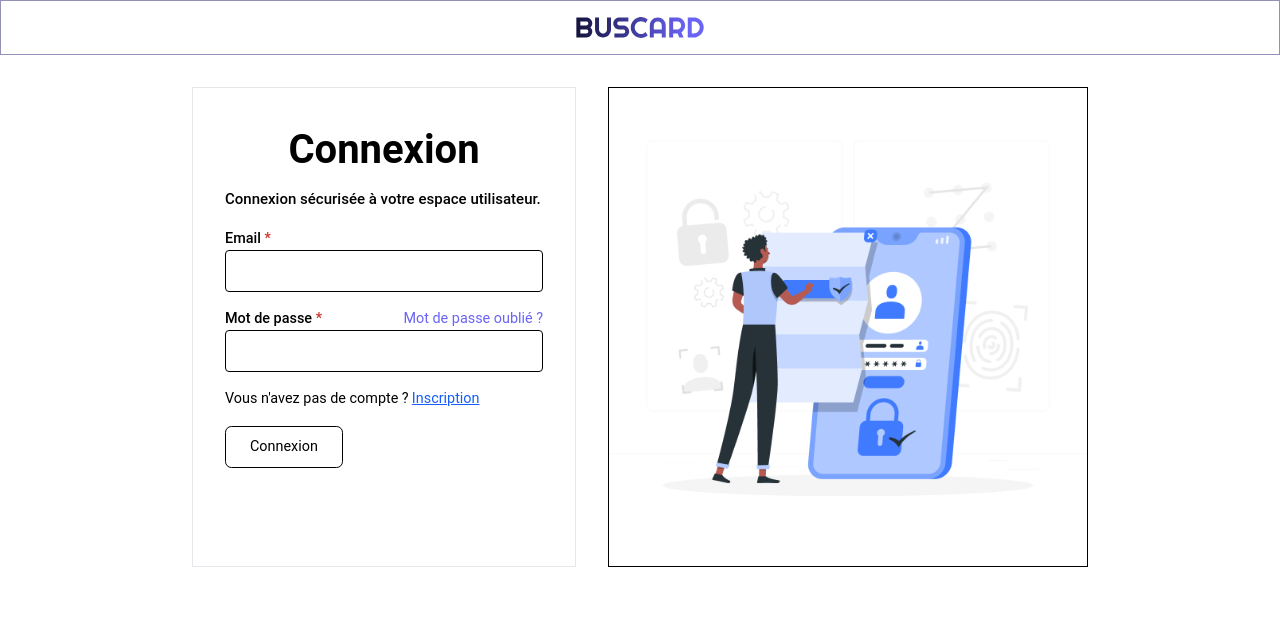
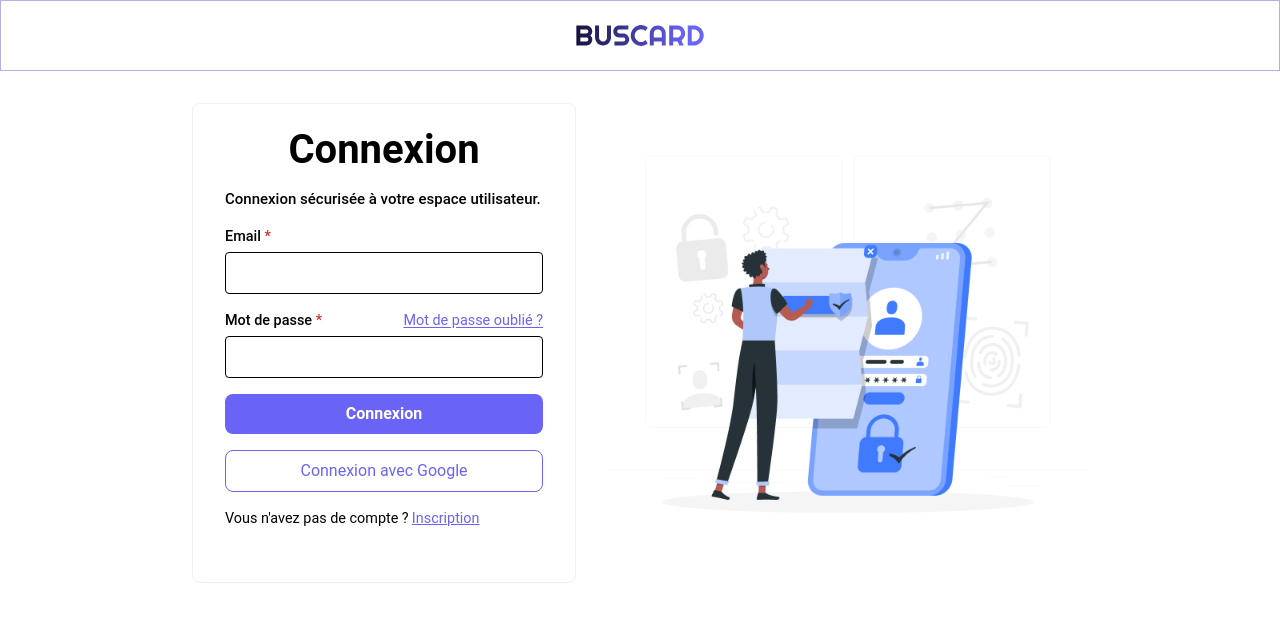
Before and after one commit to Valeryio/uniq_link_gen, a React (Vite) app in the folder frontend/: page /login in a window 1280 px wide. Shown: the top 622 px of the page. Built offline with nearby package versions, Linux system fonts and the light colour scheme.

Commit message:
Update the header

```diff
--- a/frontend/src/components/header.jsx
+++ b/frontend/src/components/header.jsx
@@ -5,7 +5,7 @@ import { Link } from "react-router";
 
 const PrimaryHeader = () => {
     return (
-        <header className="flex justify-between items-center py-[1rem] px-[2rem] border border-medium-purple " >
+        <header className="flex justify-between items-center py-[1rem] px-[2rem] border border-light-purple " >
             <div className="flex items-center gap-[2rem]">
                 <Link to="/" className="w-[8rem]">
                     <img src="./logo.svg" alt="" />
@@ -27,7 +27,7 @@ const PrimaryHeader = () => {
 
             <div className="flex items-center gap-[2rem]">
                 <Link to="/login" >
-                    <Button type="secondary" >Connexion</Button>
+                    <Button styleType="secondary" >Connexion</Button>
                 </Link>
                 <Link to="/register" >
                     <Button>Inscription</Button>
@@ -44,7 +44,7 @@ const PrimaryHeader = () => {
  */
 const SecondaryHeader = () => {
     return (
-        <header className="flex justify-center items-center py-[1rem] px-[2rem] border border-medium-purple">
+        <header className="flex justify-center items-center py-[1.5rem] px-[2rem] border border-light-purple">
             <Link to="/" className="w-[8rem]">
                 <img src="./logo.svg" alt="" />
             </Link>
--- a/frontend/src/components/ui/buttons.jsx
+++ b/frontend/src/components/ui/buttons.jsx
@@ -1,15 +1,18 @@
 
 
-const Button = ({children, onClick, styleType="primary", size="small"}) => {
+const Button = ({children, onClick, type="submit", styleType="primary", size="small"}) => {
 
 	let content = children || "Default text";
 	let btnStyle = "";
 	let btnSize = "";
 
+	// Define the differents size of buttons
 	let largeBtn = "w-full";
-	let smallBtn = "";
+	let smallBtn = "w-fit";
+
+	// Define the differents styles of buttons
 	let primaryBtn = "bg-primary-purple text-white font-semibold";
-	let secondaryBtn = "border border-primary-purple text-primary-purple"
+	let secondaryBtn = "border border-primary-purple text-primary-purple";
 
 	switch(styleType) {
 		case "primary":
@@ -27,15 +30,16 @@ const Button = ({children, onClick, styleType="primary", size="small"}) => {
 
 	switch(size) {
 		case "large":
-			btnStyle = largeBtn;
+			btnSize = largeBtn;
 		break;
 
 		default:
-			btnStyle = smallBtn;
+			btnSize = smallBtn;
 	}
 
+
 	return (
-		<button className={`cursor-pointer ${btnStyle} ${btnSize} px-[20px] py-[8px] rounded-[8px]`} >
+		<button type={type} onClick={onClick} className={`cursor-pointer ${btnStyle} ${btnSize} px-[20px] py-[8px] rounded-[8px]`} >
 			{content}
 		</button>
 	)
--- a/frontend/src/pages/login.jsx
+++ b/frontend/src/pages/login.jsx
@@ -3,6 +3,7 @@ import { Link, useNavigate } from "react-router";
 import Input from "../components/ui/input";
 import { useState } from "react";
 import Header from "../components/header";
+import Button from "../components/ui/buttons";
 
 const Login = () => {
 
@@ -48,10 +49,10 @@ const Login = () => {
 	return (
 		<>
 			<Header type="secondary" />
-			<section className=" p-[2rem] h-full gap-[2rem] flex justify-center " >
+			<section className=" p-[2rem] h-full gap-[2rem] flex justify-center" >
 
-				<form action="" className=" w-[24rem] border border-gray-200 flex flex-col gap-[1rem]
-					p-[2rem]">
+				<form action="" className=" w-[24rem] hover:shadow-lg border border-lightest-purple flex flex-col gap-[1rem]
+					px-[2rem] p-[1rem] rounded-[8px] ">
 						<div className="flex flex-col gap-[.5rem]">
 							<h2 className="font-semibold text-[40px] text-center">
 								Connexion
@@ -62,7 +63,7 @@ const Login = () => {
 						</div>
 
 
-					<div>
+					<div className="flex flex-col gap-[.25rem]">
 						<label htmlFor="email" className="text-[.9rem] font-medium" >Email
 							<span className="text-primary-red"> *</span>
 
@@ -71,13 +72,13 @@ const Login = () => {
 						className="border px-[.8rem] py-[.5rem] w-full rounded-[.25rem]" />
 					</div>
 
-					<div>
+					<div className="flex flex-col gap-[.25rem]">
 						<div className="flex justify-between" >
 							<label htmlFor="password" className="text-[.9rem] font-medium" >Mot de passe
 								<span className="text-primary-red"> *</span>
 								</label>
 								<Link>
-									<p className="text-[.9rem] font-regular text-primary-purple underline-offset-2" >
+									<p className="text-[.9rem] font-regular text-primary-purple underline underline-offset-2" >
 										Mot de passe oublié ?
 									</p>
 								</Link>
@@ -86,25 +87,20 @@ const Login = () => {
 						<input id="password" name="password" type="password" value={formData.password} onChange={handleChange}
 						className="border px-[.8rem] py-[.5rem] w-full rounded-[.25rem]" />
 					</div>
-					{ /**
-					<Input type="email" label="Email" />
-					<Input type="password" label="Password" /> */}
+
+					<Button size="large" type="submit" onClick={handleSubmit} >Connexion</Button>
+					<Button size="large" styleType="secondary" type="submit" >Connexion avec Google</Button>
 
 					<p className="text-[.9rem]" >
 						Vous n'avez pas de compte ?
-						<Link to="/register" className="text-blue-600 underline ml-[.2rem]">
+						<Link to="/register" className="text-primary-purple underline ml-[.2rem]">
 							Inscription
 						</Link>
 					</p>
 
-					<button onClick={handleSubmit}
-					className="border w-fit text-[.9rem] cursor-pointer hover:bg-amber-400 px-[1.5rem] py-[.6rem] rounded-[.4rem]" >
-						Connexion
-					</button>
-
 				</form>
 
-				<div className=" border w-[30rem]" >
+				<div className=" w-[30rem]" >
 					<img src="./images/login.png" alt="" />
 				</div>
 
```
